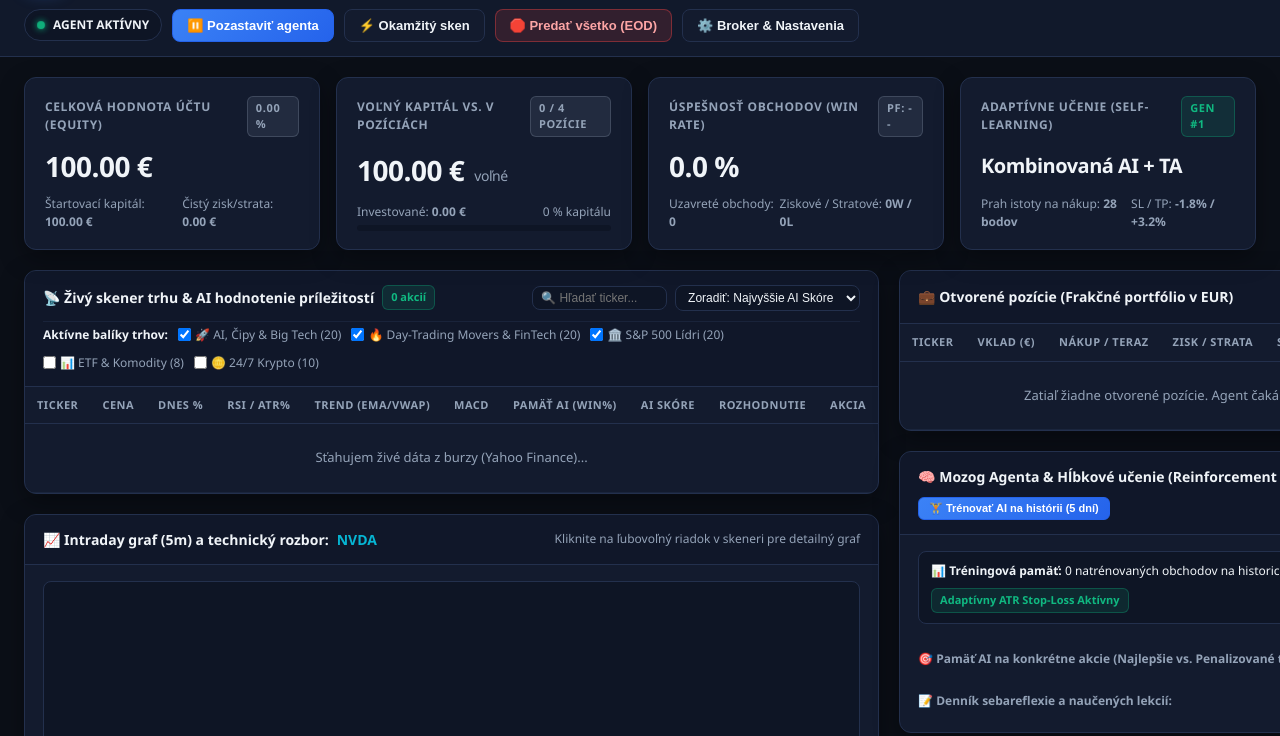
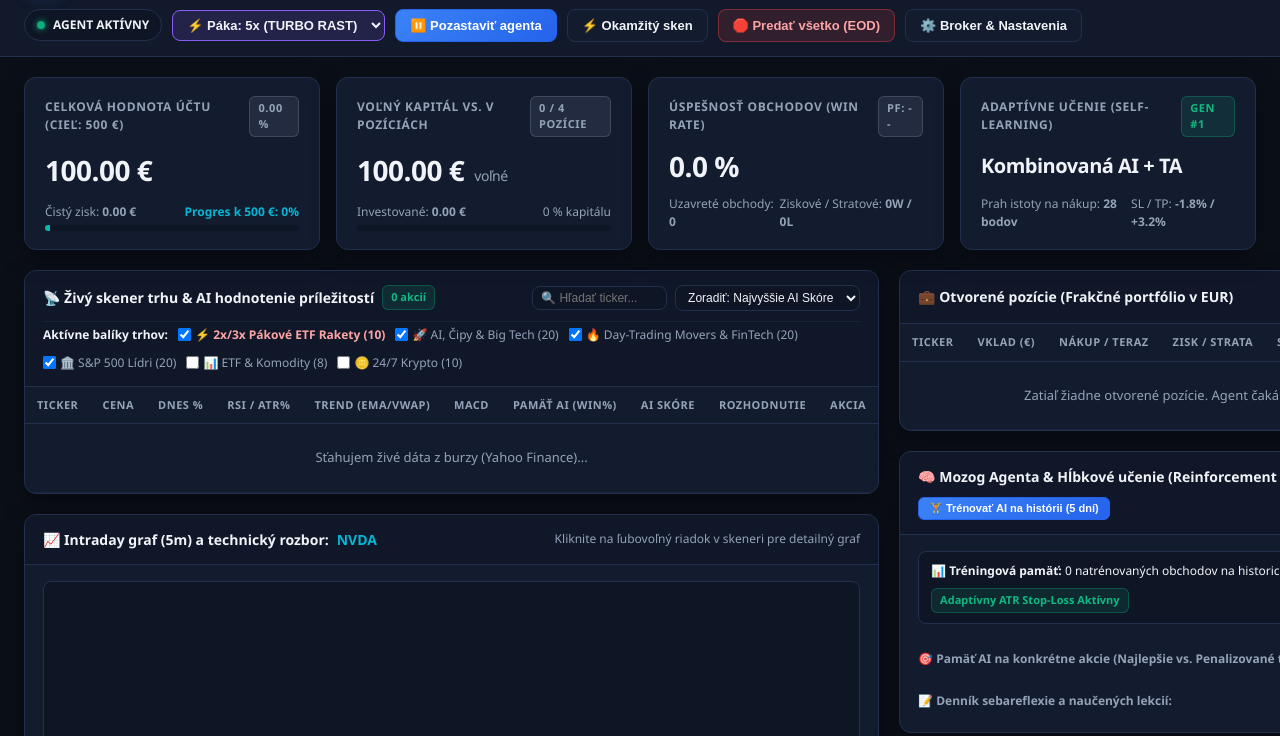
Before and after one commit to Matt9117/autonomny-ai-burzovy-agent, a website: page index.html in a window 1280 px wide. Shown: the part 64-800 px from the top of the page. Drawn offline with Linux system fonts and the light colour scheme; no server answers.

Commit message:
Upgrade to V4 TURBO Engine (5x Leverage, Leveraged ETFs, Fast Rotation & Auto-Compounding)

```diff
--- a/index.html
+++ b/index.html
@@ -30,6 +30,13 @@
                 <span id="agentStatusText">AGENT AKTÍVNY</span>
             </div>
 
+            <select id="leverageSelect" class="form-control" style="width:auto; padding:6px 10px; font-weight:700; border-color:var(--accent-purple); background:rgba(139,92,246,0.15);" onchange="changeLeverageMode()" title="Finančná páka násobí percentuálny zisk aj stratu každého obchodu">
+                <option value="1">Páka: 1x (Klasika)</option>
+                <option value="3">Páka: 3x (Agresívne)</option>
+                <option value="5" selected>⚡ Páka: 5x (TURBO RAST)</option>
+                <option value="10">🔥 Páka: 10x (EXTREME)</option>
+            </select>
+
             <button id="btnToggleAgent" class="btn btn-primary" onclick="toggleAgent()">
                 Pozastaviť agenta
             </button>
@@ -51,15 +58,20 @@
         <section class="kpi-grid">
             <div class="kpi-card">
                 <div class="kpi-label">
-                    <span>Celková hodnota účtu (Equity)</span>
+                    <span>Celková hodnota účtu (Cieľ: 500 €)</span>
                     <span id="totalPnlBadge" class="badge badge-neutral">0.00 %</span>
                 </div>
                 <div class="kpi-value">
                     <span id="kpiEquity">100.00 €</span>
                 </div>
-                <div class="kpi-sub">
-                    <span>Štartovací kapitál: <strong>100.00 €</strong></span>
-                    <span>Čistý zisk/strata: <strong id="kpiTotalPnl">0.00 €</strong></span>
+                <div>
+                    <div class="kpi-sub">
+                        <span>Čistý zisk: <strong id="kpiTotalPnl">0.00 €</strong></span>
+                        <span id="goalProgressLabel" style="color:var(--accent-cyan); font-weight:700;">Progres k 500 €: 0%</span>
+                    </div>
+                    <div class="progress-bar">
+                        <div id="goalProgressBar" class="progress-fill" style="width: 2%; background: linear-gradient(90deg, #10b981, #06b6d4);"></div>
+                    </div>
                 </div>
             </div>
 
@@ -137,6 +149,9 @@
                         </div>
                         <div style="display:flex; gap:10px; align-items:center; flex-wrap:wrap; font-size:12px; color:var(--text-secondary); padding-top:4px; border-top:1px solid rgba(35,48,77,0.5);">
                             <strong style="color:var(--text-primary);">Aktívne balíky trhov:</strong>
+                            <label style="display:flex; align-items:center; gap:4px; cursor:pointer; color:#fca5a5; font-weight:600;">
+                                <input type="checkbox" id="packLeveraged" checked onchange="toggleMarketPacks()"> ⚡ 2x/3x Pákové ETF Rakety (10)
+                            </label>
                             <label style="display:flex; align-items:center; gap:4px; cursor:pointer;">
                                 <input type="checkbox" id="packTech" checked onchange="toggleMarketPacks()"> 🚀 AI, Čipy & Big Tech (20)
                             </label>
@@ -144,13 +159,13 @@
                                 <input type="checkbox" id="packMovers" checked onchange="toggleMarketPacks()"> 🔥 Day-Trading Movers & FinTech (20)
                             </label>
                             <label style="display:flex; align-items:center; gap:4px; cursor:pointer;">
-                                <input type="checkbox" id="packSp500" checked onchange="toggleMarketPacks()"> 🏛️ S&P 500 Lídri (20)
+                                <input type="checkbox" id="packSp500" onchange="toggleMarketPacks()"> 🏛️ S&P 500 Lídri (20)
                             </label>
                             <label style="display:flex; align-items:center; gap:4px; cursor:pointer;">
                                 <input type="checkbox" id="packEtf" onchange="toggleMarketPacks()"> 📊 ETF & Komodity (8)
                             </label>
                             <label style="display:flex; align-items:center; gap:4px; cursor:pointer;">
-                                <input type="checkbox" id="chkIncludeCrypto" onchange="toggleCryptoTickers()"> 🪙 24/7 Krypto (10)
+                                <input type="checkbox" id="chkIncludeCrypto" checked onchange="toggleCryptoTickers()"> 🪙 24/7 Krypto (10)
                             </label>
                         </div>
                     </div>
```
